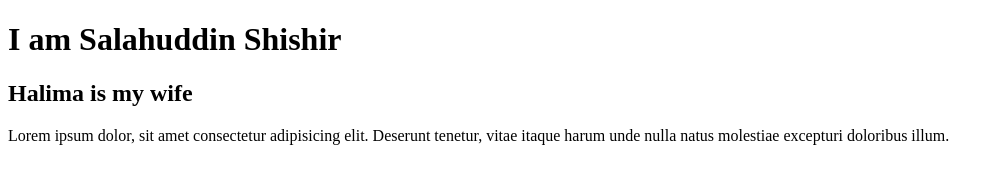
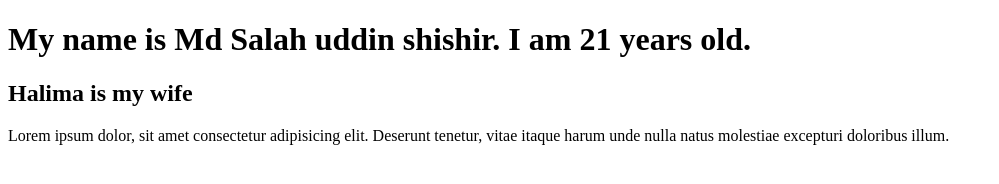
Before and after one commit to shishirttc/Acme, a plain HTML site: page index.html in a window 1280 px wide. Shown: the whole page, without its empty margins (0-999 px from the left). Drawn offline with Linux system fonts and the light colour scheme.

Commit message:
change in name and others

```diff
--- a/index.html
+++ b/index.html
@@ -8,7 +8,7 @@
     <link rel="stylesheet" href="style.css">
 </head>
 <body>
-    <h1>I am Salahuddin Shishir</h1>
+    <h1>My name is Md Salah uddin shishir. I am 21 years old. </h1>
     <h2>Halima is my wife</h2>
     <p>Lorem ipsum dolor, sit amet consectetur adipisicing elit. Deserunt tenetur, vitae itaque harum unde nulla natus molestiae excepturi doloribus illum.</p>
 </body>
```
